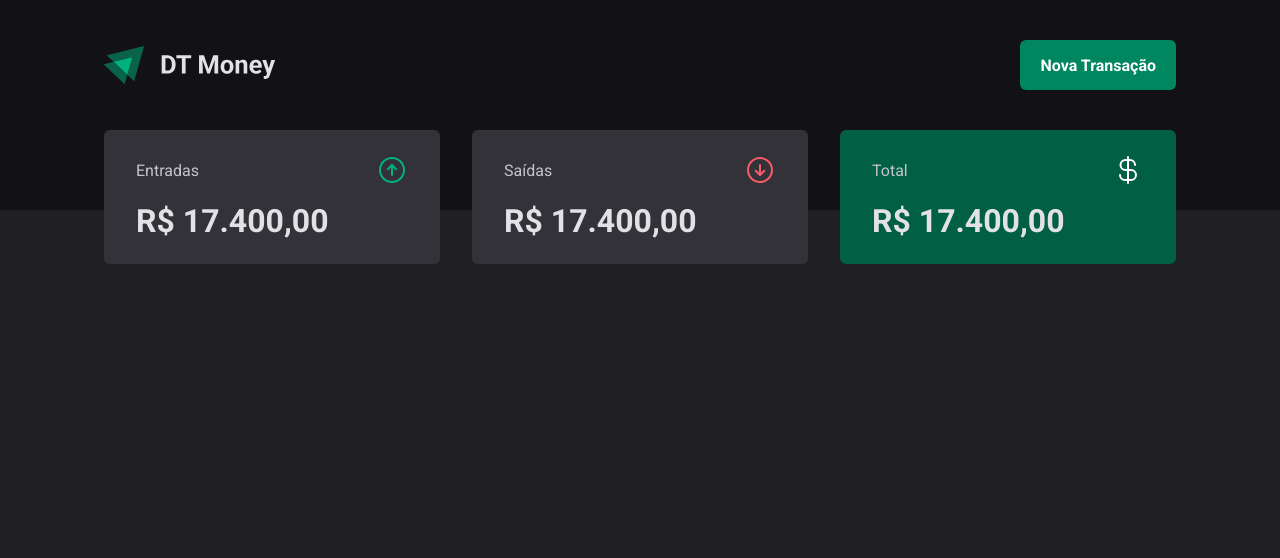
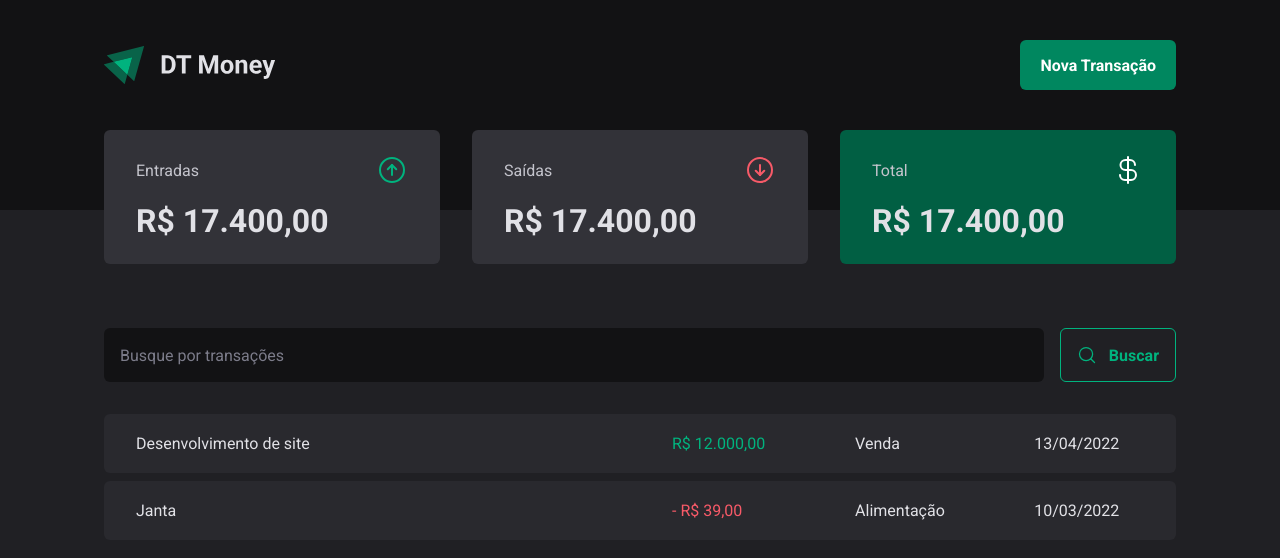
Before and after one commit to murilothom/dtmoney-2022, a React (Vite) app: page / in a window 1280 px wide. Shown: the top 558 px of the page. Built offline with nearby package versions, Linux system fonts and the light colour scheme.

Commit message:
feat: input for search transactions

```diff
--- /dev/null
+++ b/src/pages/Transactions/components/SearchForm/index.tsx
@@ -0,0 +1,15 @@
+import { MagnifyingGlass } from "phosphor-react";
+import { SearchFormContainer } from "./styles";
+
+export function SearchForm () {
+  return (
+    <SearchFormContainer>
+      <input type="text" placeholder="Busque por transações" />
+
+      <button type="submit">
+        <MagnifyingGlass size={20} />
+        Buscar
+      </button>
+    </SearchFormContainer>
+  )
+}
--- /dev/null
+++ b/src/pages/Transactions/components/SearchForm/styles.ts
@@ -0,0 +1,40 @@
+import styled from "styled-components";
+
+export const SearchFormContainer = styled.form`
+  display: flex;
+  gap: 1rem;
+
+  input {
+    flex: 1;
+    border-radius: 6px;
+    border: 0;
+    background: ${props => props.theme["gray-900"]};
+    color: ${props => props.theme["gray-300"]};
+    padding: 1rem;
+
+    &::placeholder {
+      color: ${props => props.theme["gray-500"]};
+    }
+  }
+
+  button {
+    display: flex;
+    align-items: center;
+    justify-content: center;
+    gap: 0.75rem;
+
+    padding: 1rem;
+    background: transparent;
+    border: 1px solid ${props => props.theme["green-300"]};
+    color: ${props => props.theme["green-300"]};
+    font-weight: bold;
+    border-radius: 6px;
+    transition: background-color .2s, color .2s, border-color .2s;
+
+    &:hover {
+      background: ${props => props.theme["green-500"]};
+      border-color: ${props => props.theme["green-500"]};
+      color: ${props => props.theme.white};
+    }
+  }
+`
--- a/src/pages/Transactions/index.tsx
+++ b/src/pages/Transactions/index.tsx
@@ -1,11 +1,42 @@
 import { Header } from "../../components/Header";
 import { Summary } from "../../components/Summary";
+import { SearchForm } from "./components/SearchForm";
+import { PriceHighlight, TransactionsContainer, TransactionsTable } from "./styles";
 
 export function Transactions () {
   return (
     <div>
       <Header />
       <Summary />
+
+      <TransactionsContainer>
+        <SearchForm />
+
+        <TransactionsTable>
+          <tbody>
+            <tr>
+              <td width="50%">Desenvolvimento de site</td>
+              <td>
+                <PriceHighlight variant="income">
+                  R$ 12.000,00
+                </PriceHighlight>
+              </td>
+              <td>Venda</td>
+              <td>13/04/2022</td>
+            </tr>
+            <tr>
+              <td width="50%">Janta</td>
+              <td>
+                <PriceHighlight variant="outcome">
+                  - R$ 39,00
+                </PriceHighlight>
+              </td>
+              <td>Alimentação</td>
+              <td>10/03/2022</td>
+            </tr>
+          </tbody>
+        </TransactionsTable>
+      </TransactionsContainer>
     </div>
   )
 }
--- a/src/pages/Transactions/styles.ts
+++ b/src/pages/Transactions/styles.ts
@@ -0,0 +1,38 @@
+import styled from "styled-components";
+
+export const TransactionsContainer = styled.main`
+  width: 100%;
+  max-width: 1120px;
+  margin: 4rem auto 0;
+  padding: 0 1.5rem;
+`
+
+export const TransactionsTable = styled.table`
+  width: 100%;
+  border-collapse: separate;
+  border-spacing: 0 0.5rem;
+  margin-top: 1.5rem;
+
+  td {
+    padding: 1.25rem 2rem;
+    background: ${props => props.theme["gray-700"]};
+
+    &:first-child {
+      border-top-left-radius: 6px;
+      border-bottom-left-radius: 6px;
+    }
+
+    &:last-child {
+      border-top-right-radius: 6px;
+      border-bottom-right-radius: 6px;
+    }
+  }
+`
+
+interface IPriceHighlightProps {
+  variant: 'income' | 'outcome'
+}
+
+export const PriceHighlight = styled.span<IPriceHighlightProps>`
+  color: ${props => props.variant === 'income' ? props.theme["green-300"] : props.theme["red-300"]};
+`
```
Also changed, not shown: 1 other file (tests, documents, lock files or other folders).
